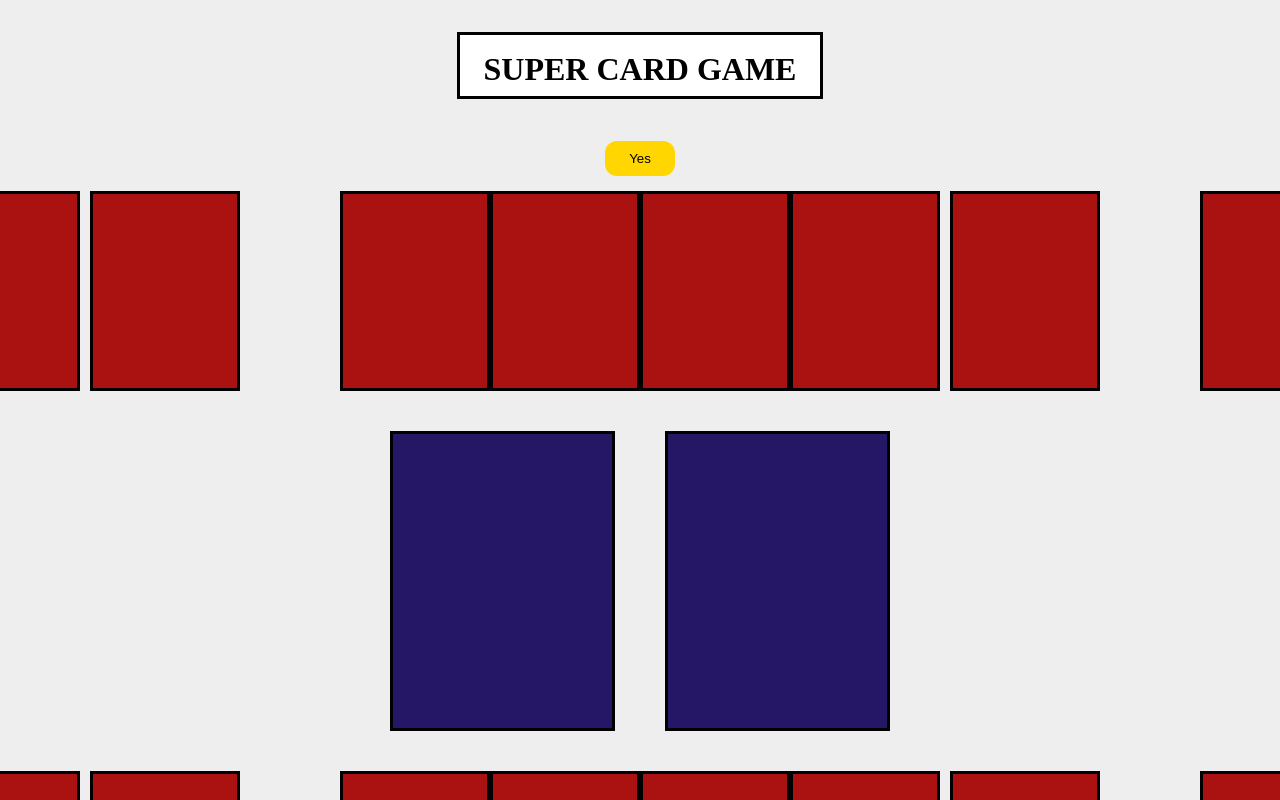
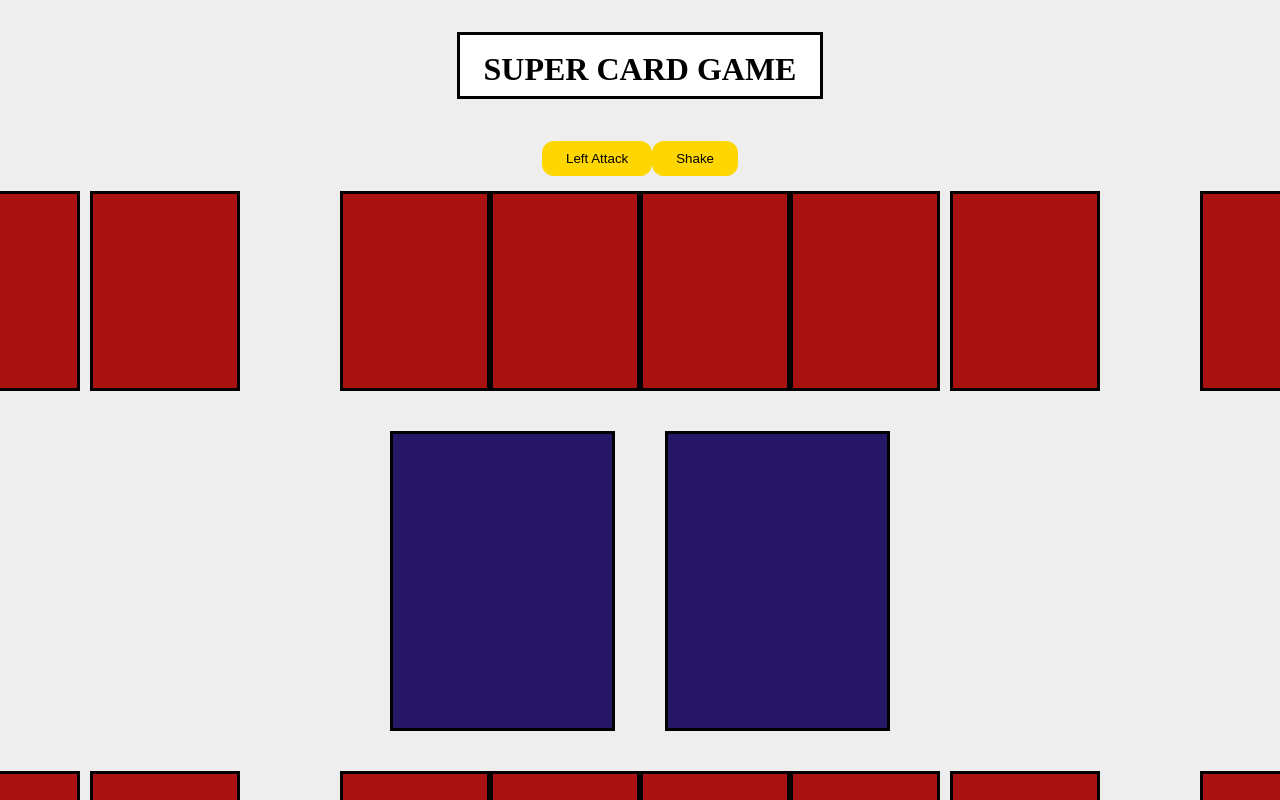
Before and after one commit to fjij/ethonline-2021, a React (Create React App) app in the folder web/: page /play in a window 1280 px wide. Both pictures are taken after a click on the button "Connect Wallet". Shown: the top 800 px of the page. Built offline with nearby package versions, Linux system fonts and the light colour scheme; the HTML template or start-up script is replaced by a standard one.

Commit message:
animation test 2

```diff
--- /dev/null
+++ b/web/src/components/AnimationTest.tsx
@@ -0,0 +1,3 @@
+import React, { useState } from "react";
+import "../styles/Game.css";
+import { motion } from "framer-motion";
--- a/web/src/components/Game.tsx
+++ b/web/src/components/Game.tsx
@@ -1,14 +1,59 @@
 import React, { useState } from "react";
 import "../styles/Game.css";
+import { motion } from "framer-motion";
 
 export default function Game() {
+  const [attack, setAttack] = useState({ x: 0, opacity: 100 });
+  const [shake, setShake] = useState({
+    scale: [1],
+    rotate: [0],
+    borderRadius: ["0%"],
+  });
+
   return (
     <>
+      <button
+        onClick={() => {
+          setAttack({ x: 100, opacity: 0 });
+          setTimeout(() => {
+            setAttack({ x: 0, opacity: 0 });
+          }, 1000);
+        }}
+      >
+        Left Attack
+      </button>
+
+      <button
+        onClick={() => {
+          setShake({
+            scale: [1, 2, 2, 1, 1],
+            rotate: [0, 0, 270, 270, 0],
+            borderRadius: ["20%", "20%", "50%", "50%", "20%"],
+          });
+          setTimeout(() => {
+            setShake({
+              scale: [1],
+              rotate: [0],
+              borderRadius: ["0%"],
+            });
+          }, 5000);
+        }}
+      >
+        Shake
+      </button>
+
       <div className="layout">
         <div className="player2">
           <div className="player2used">
             <div className="player2discard">
-              <div className="box"></div>
+              <motion.div
+                className="box"
+                animate={{
+                  scale: [1, 2, 2, 1, 1],
+                  rotate: [0, 90, 180, 270, 360],
+                }}
+                transition={{ duration: 1 }}
+              ></motion.div>
             </div>
             <div className="box"></div>
           </div>
@@ -29,9 +74,18 @@ export default function Game() {
         </div>
         <div className="player-play">
           <div className="left-player">
-            <div className="box-play"></div>
+            <motion.div
+              className="box-play"
+              animate={{ x: attack.x }}
+            ></motion.div>
           </div>
-          <div className="box-play"></div>
+          <div className="right-player">
+            <motion.div
+              className="box-play"
+              animate={{ opacity: attack.opacity }}
+              transition={{ duration: 2 }}
+            ></motion.div>
+          </div>
         </div>
         <div className="player2">
           <div className="player2used">
--- a/web/src/components/Navbar.tsx
+++ b/web/src/components/Navbar.tsx
@@ -1,33 +1,15 @@
 import React, { useState } from "react";
 import { Link } from "react-router-dom";
 import "../styles/Navbar.css";
-import { motion } from "framer-motion";
 
 export default function Navbar() {
-  const [animate, setAnimate] = useState("#000000");
-  const [move, setMove] = useState(0);
-
   return (
     <>
       <div className="navbar">
         <Link to="/" className="navbar-link">
-          <motion.h1 animate={{ color: animate, x: move }}>
-            SUPER CARD GAME
-          </motion.h1>
+          <h1>SUPER CARD GAME</h1>
         </Link>
       </div>
-
-      <button
-        onClick={() => {
-          setAnimate("#ff0000");
-          setMove(100);
-          setTimeout(() => {
-            setAnimate("#000000");
-          }, 1000);
-        }}
-      >
-        Yes
-      </button>
     </>
   );
 }
```
